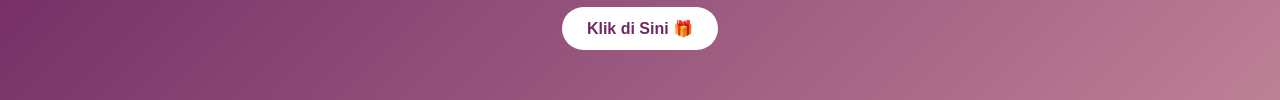
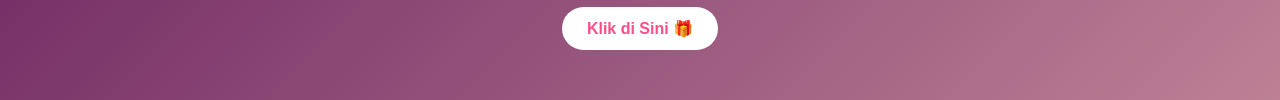
Before and after one commit to jeeaalt/ulangtahun, a plain HTML site: page index.html in a window 1280 px wide. Shown: the part 421-521 px from the top of the page. Drawn offline with Linux system fonts and the light colour scheme.

Commit message:
Update 1index.html

```diff
--- a/index.html
+++ b/index.html
@@ -48,7 +48,7 @@
   border-radius: 30px;
   cursor: pointer;
   background: white;
-  color: #702963;
+  color: #ff4e88;
   font-weight: bold;
   transition: 0.3s;
 }
```
